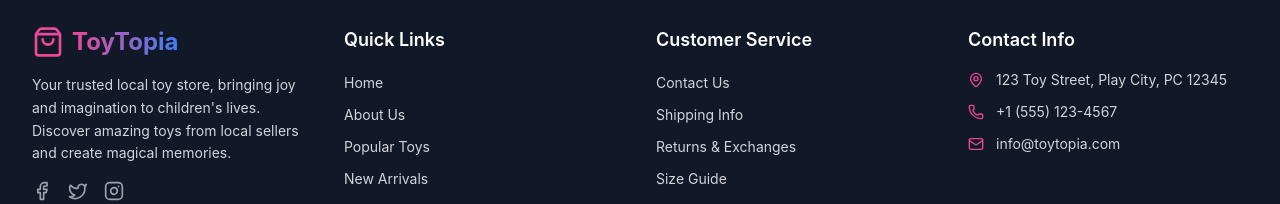
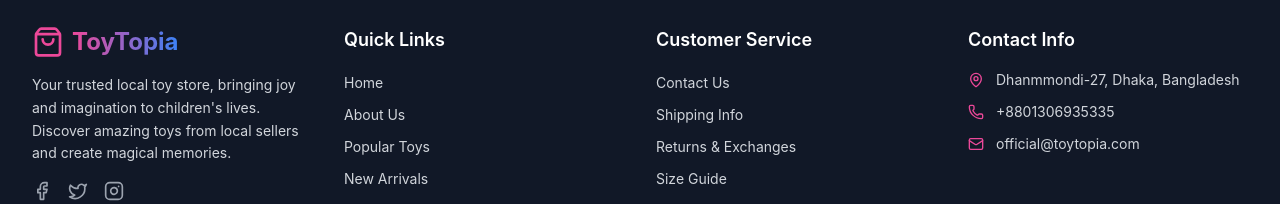
Before and after one commit to sonatonroyofficial/ToyTopia, a React (Vite) app: page / in a window 1280 px wide. Shown: the part 2362-2566 px from the top of the page. Built offline with nearby package versions, Linux system fonts and the light colour scheme; no server answers.

Commit message:
navbar compeleted

```diff
--- a/src/components/Footer.jsx
+++ b/src/components/Footer.jsx
@@ -92,16 +92,16 @@ const Footer = () => {
               <div className="flex items-center space-x-3">
                 <MapPin className="h-4 w-4 text-pink-500 flex-shrink-0" />
                 <span className="text-gray-300 text-sm">
-                  123 Toy Street, Play City, PC 12345
+                  Dhanmmondi-27, Dhaka, Bangladesh
                 </span>
               </div>
               <div className="flex items-center space-x-3">
                 <Phone className="h-4 w-4 text-pink-500 flex-shrink-0" />
-                <span className="text-gray-300 text-sm">+1 (555) 123-4567</span>
+                <span className="text-gray-300 text-sm">+8801306935335</span>
               </div>
               <div className="flex items-center space-x-3">
                 <Mail className="h-4 w-4 text-pink-500 flex-shrink-0" />
-                <span className="text-gray-300 text-sm">info@toytopia.com</span>
+                <span className="text-gray-300 text-sm">official@toytopia.com</span>
               </div>
             </div>
           </div>
```
